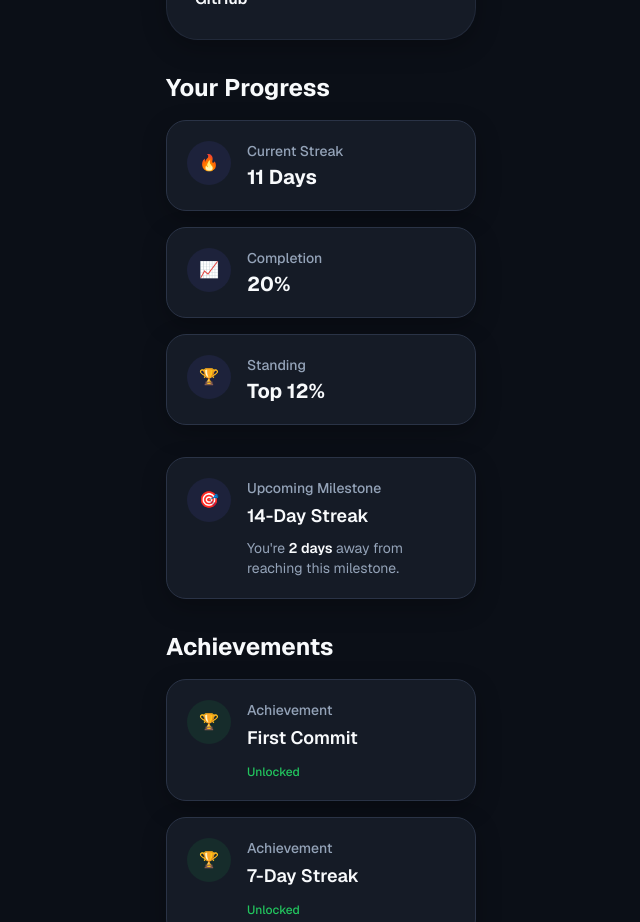
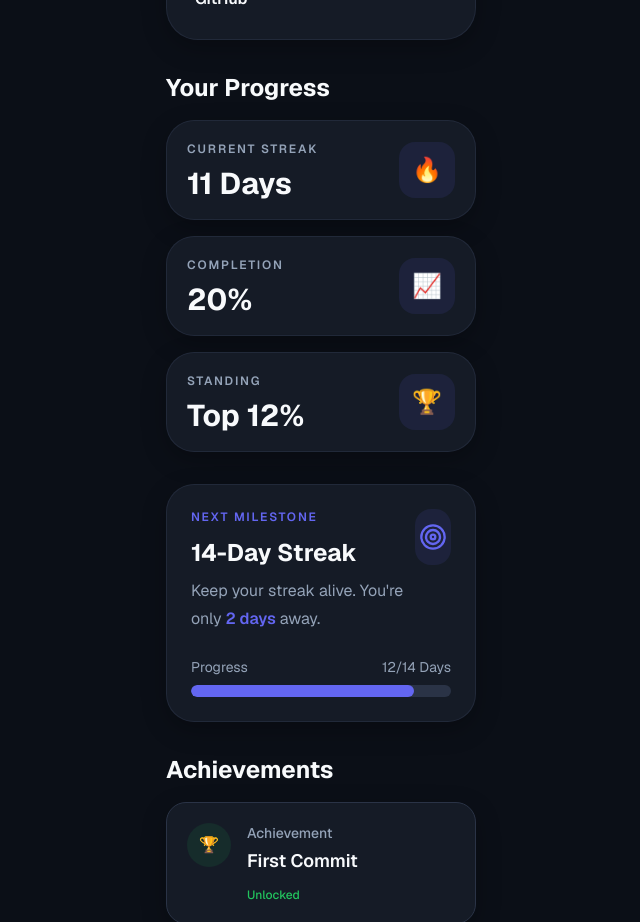
Before and after one commit to ParinitaMarthurkar/ABTalks-redesign, a Next.js app: page /dashboard in a window 1280 px wide. Shown: the part 1240-2162 px from the top of the page, without its empty margins (319-959 px from the left). Built offline with nearby package versions, Linux system fonts and the light colour scheme.

Commit message:
style: redesign dashboard experience

```diff
--- a/package.json
+++ b/package.json
@@ -10,6 +10,7 @@
   },
   "dependencies": {
     "clsx": "^2.1.1",
+    "lucide-react": "^1.30.0",
     "next": "16.3.0",
     "react": "19.2.8",
     "react-dom": "19.2.8",
--- a/src/app/components/dashboard/MetricCard.tsx
+++ b/src/app/components/dashboard/MetricCard.tsx
@@ -21,27 +21,36 @@ export default function MetricCard({
 }: MetricCardProps) {
     return (
         <Card
-            className={cn("flex items-start gap-4", className)}
+            className={cn(
+                "rounded-[28px] border border-border/60 bg-surface p-5 shadow-[0_12px_32px_rgba(0,0,0,0.06)] transition-all duration-300 hover:-translate-y-1 hover:shadow-xl",
+                className
+            )}
             {...props}
         >
-            <div className="flex h-11 w-11 shrink-0 items-center justify-center rounded-full bg-primary/10 text-primary">
-                {icon}
-            </div>
+            <div className="flex items-center justify-between">
 
-            <div className="flex min-w-0 flex-1 flex-col">
-                <p className="text-sm font-medium text-text-secondary">
+                <div>
+
+                    <p className="text-xs font-semibold uppercase tracking-[0.15em] text-text-secondary">
                         {title}
                     </p>
 
-                <h3 className="mt-1 text-xl font-bold leading-tight text-text-primary">
+                    <h3 className="mt-3 text-3xl font-bold leading-none text-text-primary">
                         {value}
                     </h3>
 
                     {subtitle && (
-                    <p className="mt-1 text-sm leading-5 text-text-secondary">
+                        <p className="mt-2 text-sm leading-6 text-text-secondary">
                             {subtitle}
                         </p>
                     )}
+
+                </div>
+
+                <div className="flex h-14 w-14 items-center justify-center rounded-2xl bg-primary/10 text-2xl text-primary">
+                    {icon}
+                </div>
+
             </div>
         </Card>
     );
--- a/src/app/components/dashboard/MilestoneCard.tsx
+++ b/src/app/components/dashboard/MilestoneCard.tsx
@@ -1,4 +1,5 @@
 import { HTMLAttributes } from "react";
+import { Target } from "lucide-react";
 import Card from "../ui/Card";
 import { cn } from "../../lib/utils";
 
@@ -17,30 +18,65 @@ export default function MilestoneCard({
 }: MilestoneCardProps) {
     return (
         <Card
-            className={cn("flex items-start gap-4", className)}
+            className={cn(
+                "rounded-[28px] border border-border/60 bg-surface p-6 shadow-[0_12px_32px_rgba(0,0,0,0.06)] transition-all duration-300 hover:-translate-y-1 hover:shadow-xl",
+                className
+            )}
             {...props}
         >
-            <div className="flex h-11 w-11 shrink-0 items-center justify-center rounded-full bg-primary/10 text-primary">
-                🎯
+            <div className="flex items-start justify-between">
+
+                <div>
+
+                    <p className="text-xs font-semibold uppercase tracking-[0.15em] text-primary">
+                        Next Milestone
+                    </p>
+
+                    <h3 className="mt-3 text-2xl font-bold text-text-primary">
+                        {title}
+                    </h3>
+
+                    <p className="mt-2 leading-7 text-text-secondary">
+                        Keep your streak alive. You&apos;re only{" "}
+                        <span className="font-semibold text-primary">
+                            {daysRemaining} day{daysRemaining !== 1 ? "s" : ""}
+                        </span>{" "}
+                        away.
+                    </p>
+
+                </div>
+
+                <div className="flex h-14 w-14 items-center justify-center rounded-2xl bg-primary/10">
+                    <Target
+                        size={28}
+                        className="text-primary"
+                    />
+                </div>
+
             </div>
 
-            <div className="flex flex-1 flex-col">
-                <p className="text-sm font-medium text-text-secondary">
-                    Upcoming Milestone
-                </p>
+            {/* Progress */}
 
-                <h3 className="mt-1 text-lg font-semibold text-text-primary">
-                    {title}
-                </h3>
+            <div className="mt-6">
 
-                <p className="mt-2 text-sm leading-5 text-text-secondary">
-                    You&apos;re{" "}
-                    <span className="font-semibold text-text-primary">
-                        {daysRemaining} day{daysRemaining !== 1 ? "s" : ""}
-                    </span>{" "}
-                    away from reaching this milestone.
-                </p>
+                <div className="mb-2 flex justify-between text-sm text-text-secondary">
+                    <span>Progress</span>
+                    <span>{14 - daysRemaining}/14 Days</span>
+                </div>
+
+                <div className="h-3 overflow-hidden rounded-full bg-border">
+
+                    <div
+                        className="h-full rounded-full bg-primary transition-all duration-500"
+                        style={{
+                            width: `${((14 - daysRemaining) / 14) * 100}%`,
+                        }}
+                    />
+
+                </div>
+
             </div>
+
         </Card>
     );
 }
--- a/src/app/components/dashboard/TodayChallengeCard.tsx
+++ b/src/app/components/dashboard/TodayChallengeCard.tsx
@@ -71,7 +71,7 @@ export default function TodayChallengeCard({
 
                 <div>
                     <p className="text-sm text-text-secondary">
-                        Today's Goal
+                        Today&apos;s Goal
                     </p>
 
                     <p className="font-semibold text-text-primary">
```
Also changed, not shown: 1 other file (tests, documents, lock files or other folders). Lines whose indentation alone changed are shown as unchanged.
